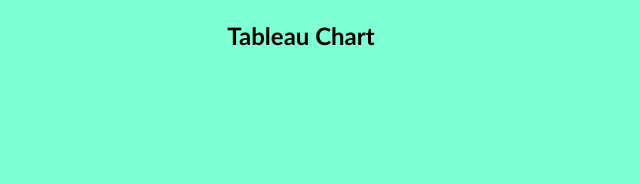
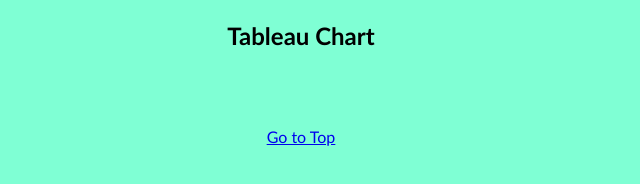
Before and after one commit to kmancini1/IS201, a plain HTML site: page scratch.html in a window 1280 px wide. Shown: the part 2094-2278 px from the top of the page, without its empty margins (339-979 px from the left). Before the commit the page ends 2204 px from the top, so only its background shows below. Drawn offline with Linux system fonts and the light colour scheme.

Commit message:
Add files via upload

```diff
--- a/scratch.html
+++ b/scratch.html
@@ -90,5 +90,9 @@
     <div class="footer">
         &copy;2023 Kalel Mancini
     </div>
+    <br>
+    <br>
+    <br>
+    <a href="#top">Go to Top</a>
 </body>
 </html>
```
